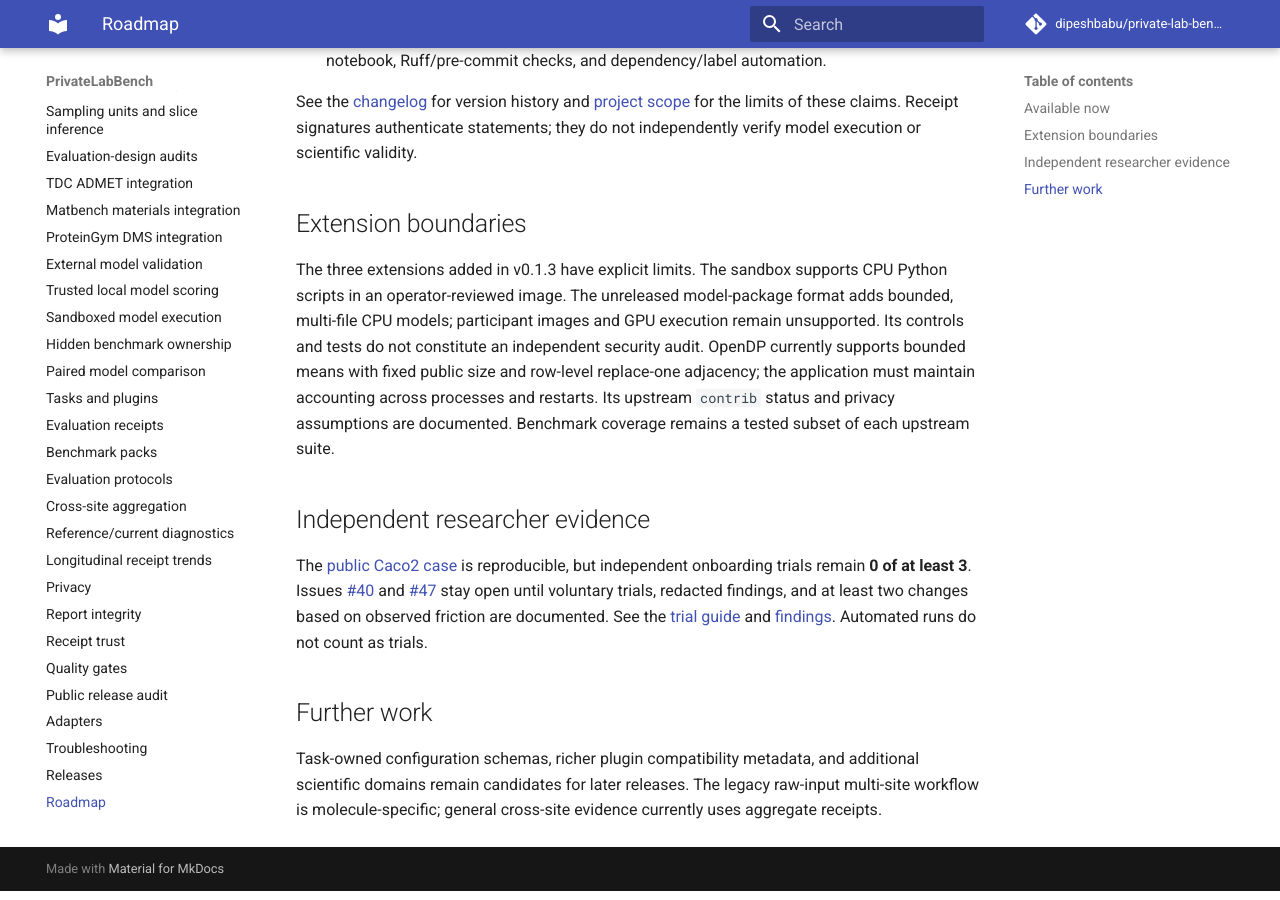
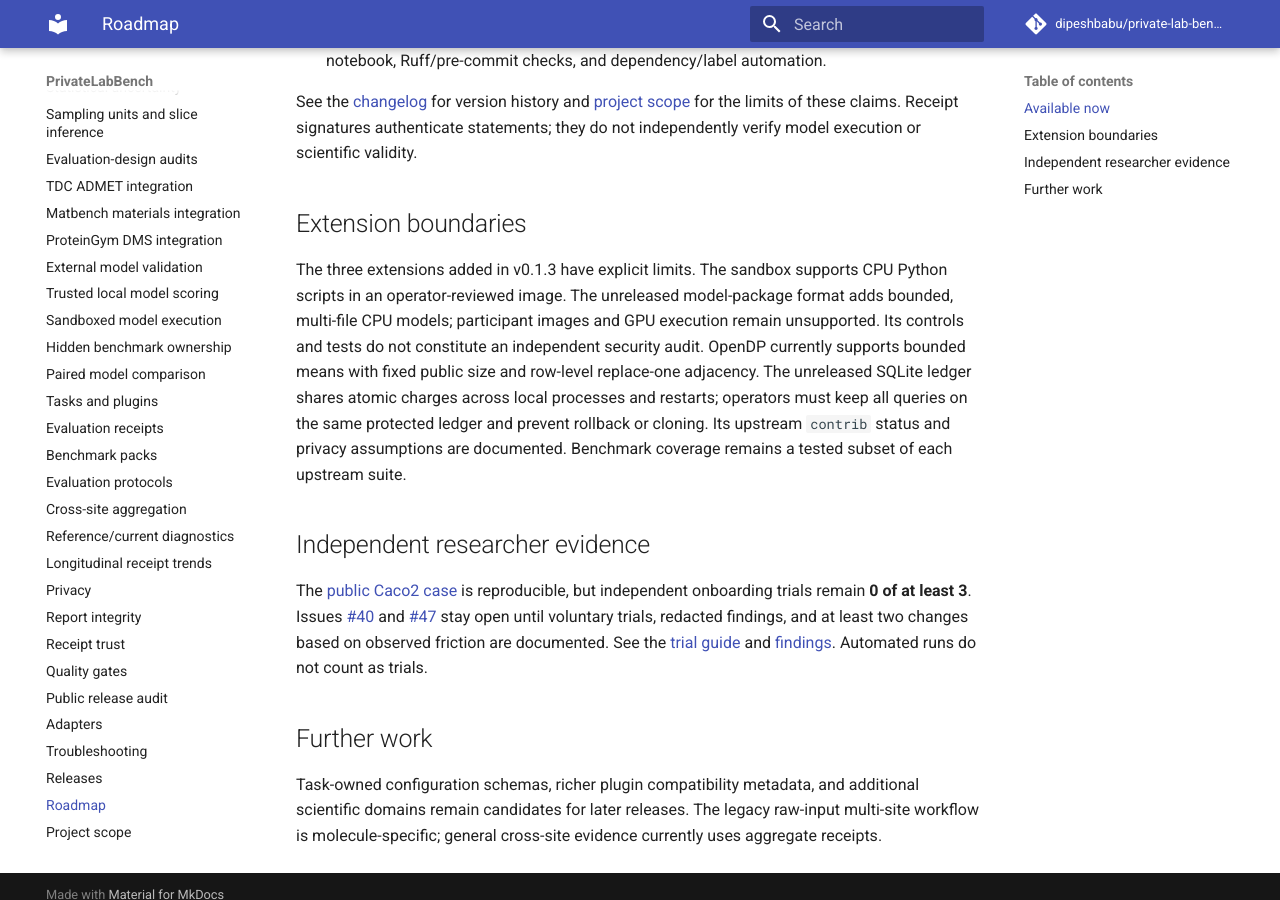
Before and after one commit to dipeshbabu/private-lab-bench, an MkDocs documentation site: the page built from docs/roadmap.md, in a window 1280 px wide and 900 px high, scrolled down 850 px. Built offline with MkDocs 1.6.1 and Material for MkDocs 9.7.7, drawn with Linux system fonts in a browser that asks for light colours; comment, search, counter and statistics services are not loaded.

Commit message:
docs: explain the durable accountant development status

```diff
--- a/docs/roadmap.md
+++ b/docs/roadmap.md
@@ -40,8 +40,9 @@
 format adds bounded, multi-file CPU models; participant images and GPU execution
 remain unsupported. Its controls and tests do not constitute an
 independent security audit. OpenDP currently supports bounded means with fixed
-public size and row-level replace-one adjacency; the application must maintain
-accounting across processes and restarts. Its upstream `contrib` status and
+public size and row-level replace-one adjacency. The unreleased SQLite ledger
+shares atomic charges across local processes and restarts; operators must keep
+all queries on the same protected ledger and prevent rollback or cloning. Its upstream `contrib` status and
 privacy assumptions are documented. Benchmark coverage remains a tested subset
 of each upstream suite.
 
```
Also changed, not shown: CHANGELOG.md (+1 -0 lines), README.md (+4 -0 lines).
